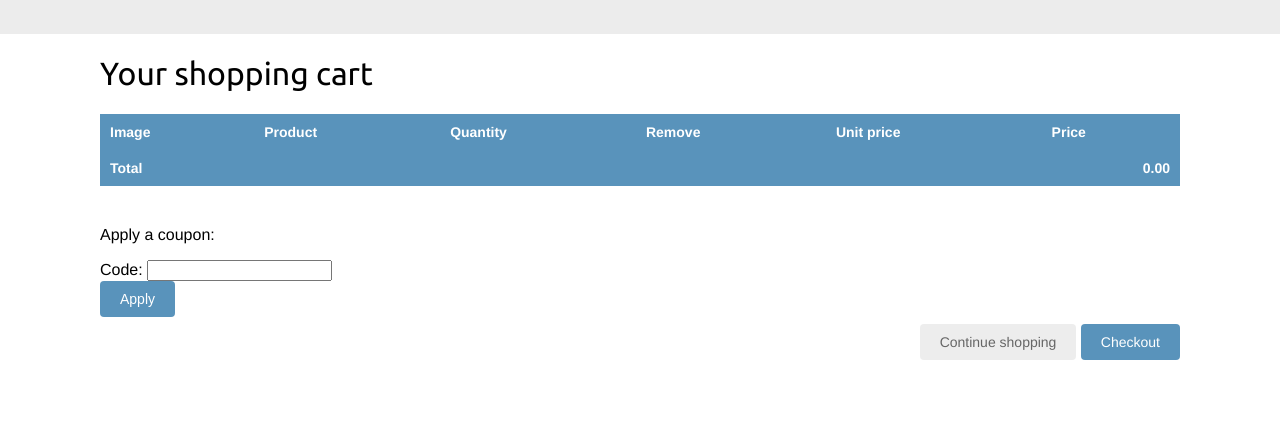
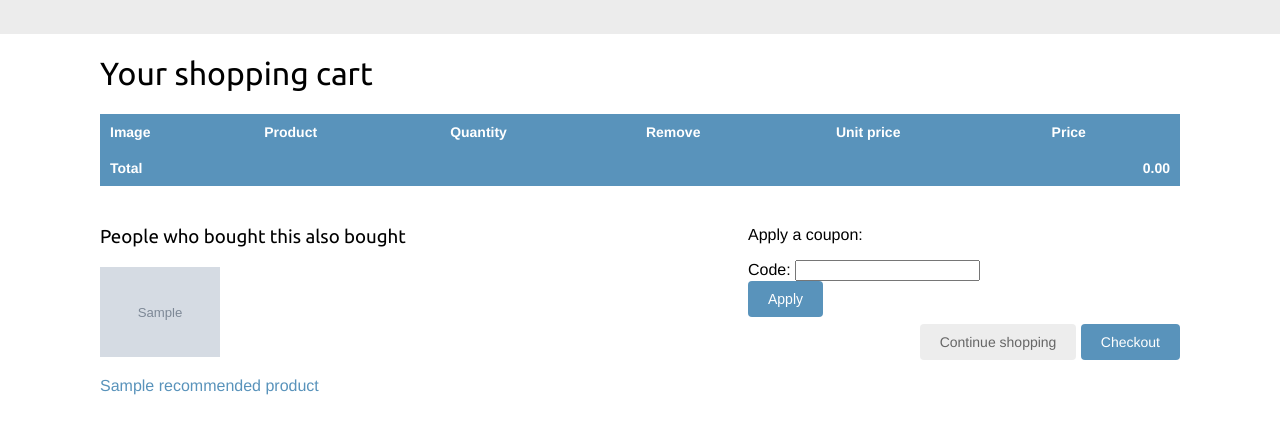
Before and after one commit to Flynotfly/myshop, a Django app: template cart/templates/cart/detail.html in a window 1280 px wide. Shown: the part 46-480 px from the top of the page. Run offline with Django 5.2, Linux system fonts and the light colour scheme; tables that the repository leaves empty hold one stand-in row (values such as "Sample post"); the template is opened without the code that fills it: values that come from a table or form of the project are taken from there, most other values are stand-ins (such as "Sample title", 1, 10 or a date in 2020); grey boxes marked "Sample" are stand-in pictures; parts of the project's set-up code (start-up, migrations or seed data) failed here and were passed over.

Commit message:
Add recommended products for cart detail template

```diff
--- a/cart/templates/cart/detail.html
+++ b/cart/templates/cart/detail.html
@@ -70,6 +70,14 @@
             </tr>
         </tbody>
     </table>
+    {% if recommended_products %}
+        <div class="recommendations cart">
+            <h3>People who bought this also bought</h3>
+            {% for p in recommended_products %}
+            	{% include 'shop/product/includes/recommended.html' %}
+            {% endfor %}
+        </div>
+    {% endif %}
     <p>Apply a coupon:</p>
     <form action="{% url 'coupons:apply' %}" method="post">
         {{ coupon_apply_form }}
```
